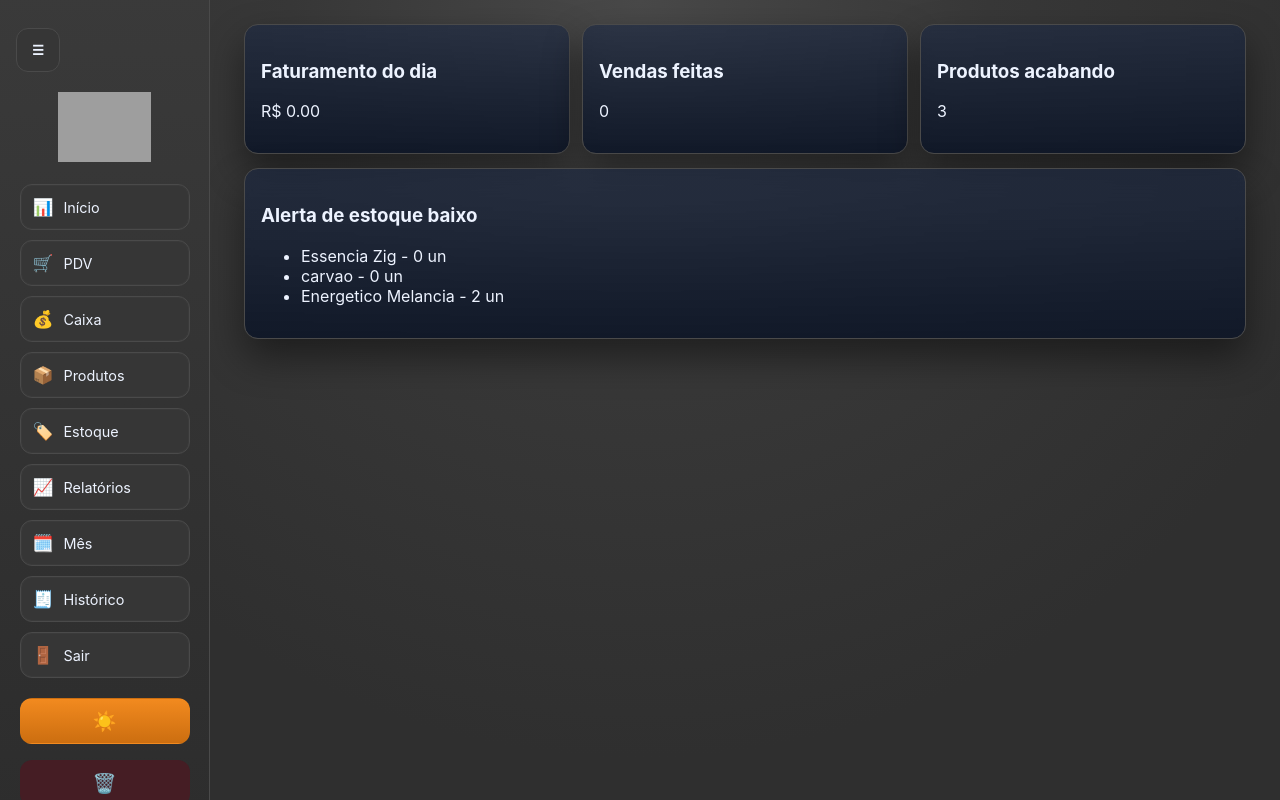
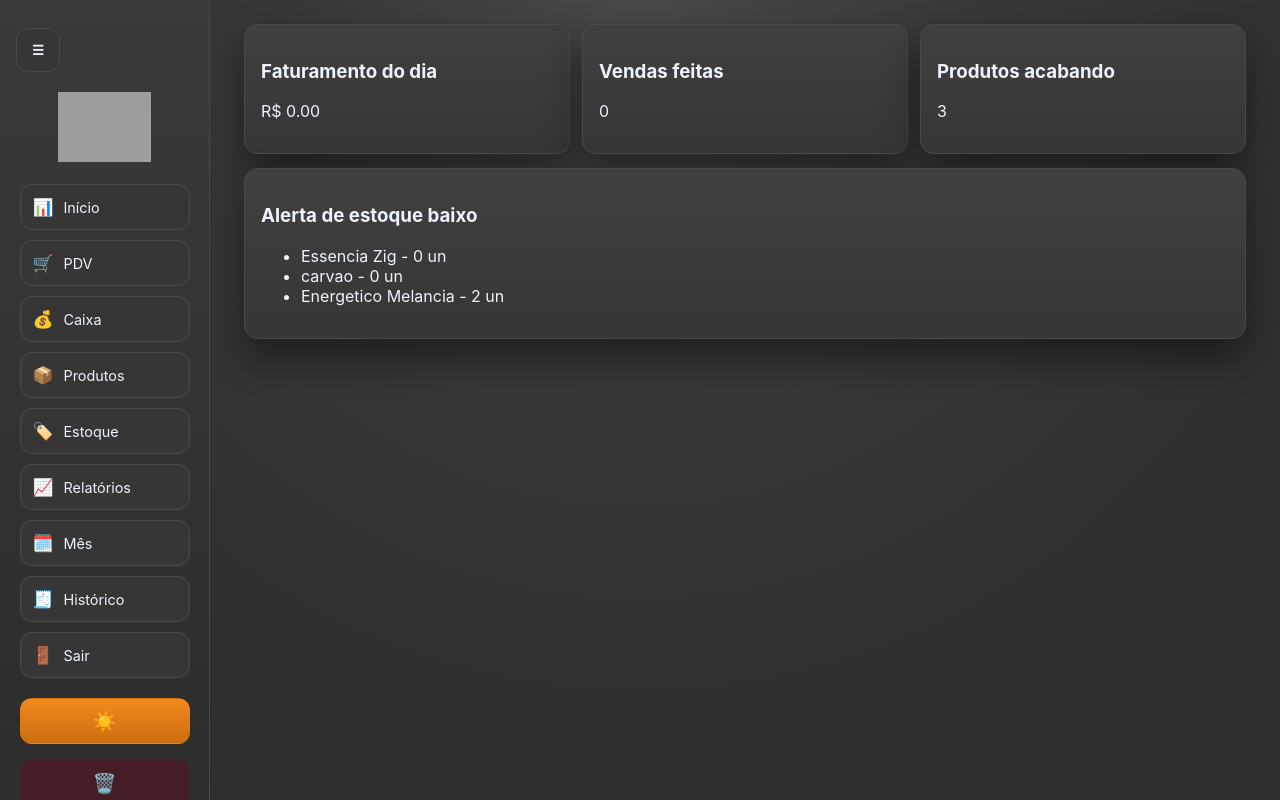
Before and after one commit to NextStagee/Sistemadevendas, a Flask app: page / in a window 1280 px wide. Run offline with Flask 3, Linux system fonts and the light colour scheme; a user stored in the database is signed in; data comes from the database, SQL or seed files in the repository; data that the repository does not hold is empty; grey boxes are pictures that could not be loaded.

Commit message:
Alinha cores dos cards ao tema atual

```diff
--- a/static/style.css
+++ b/static/style.css
@@ -164,7 +164,7 @@ body.menu-collapsed .app-main.with-sidebar {
 }
 
 .card {
-  background: linear-gradient(180deg, rgba(27, 40, 67, 0.62), rgba(16, 24, 40, 0.96));
+  background: linear-gradient(180deg, var(--surface-2), var(--surface));
   border: 1px solid var(--border);
   border-radius: var(--radius);
   padding: 16px;
@@ -173,7 +173,7 @@ body.menu-collapsed .app-main.with-sidebar {
 }
 
 body.light-theme .card {
-  background: linear-gradient(180deg, rgba(255, 255, 255, 0.94), rgba(246, 249, 255, 0.94));
+  background: linear-gradient(180deg, #ffffff, #f7f9fd);
 }
 
 .small { max-width: 460px; margin-inline: auto; }
```
